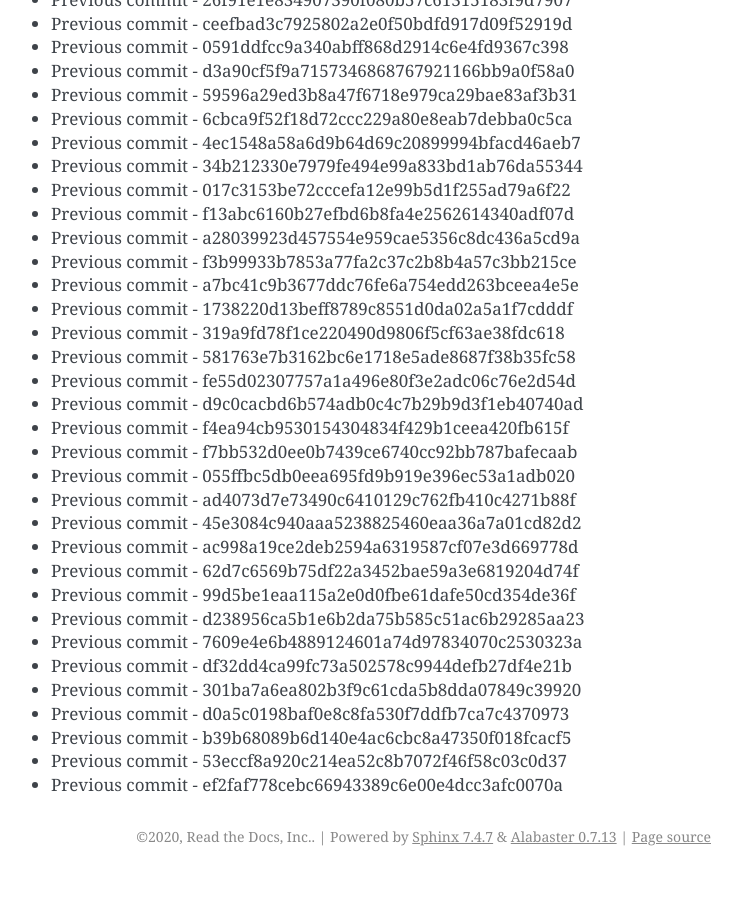
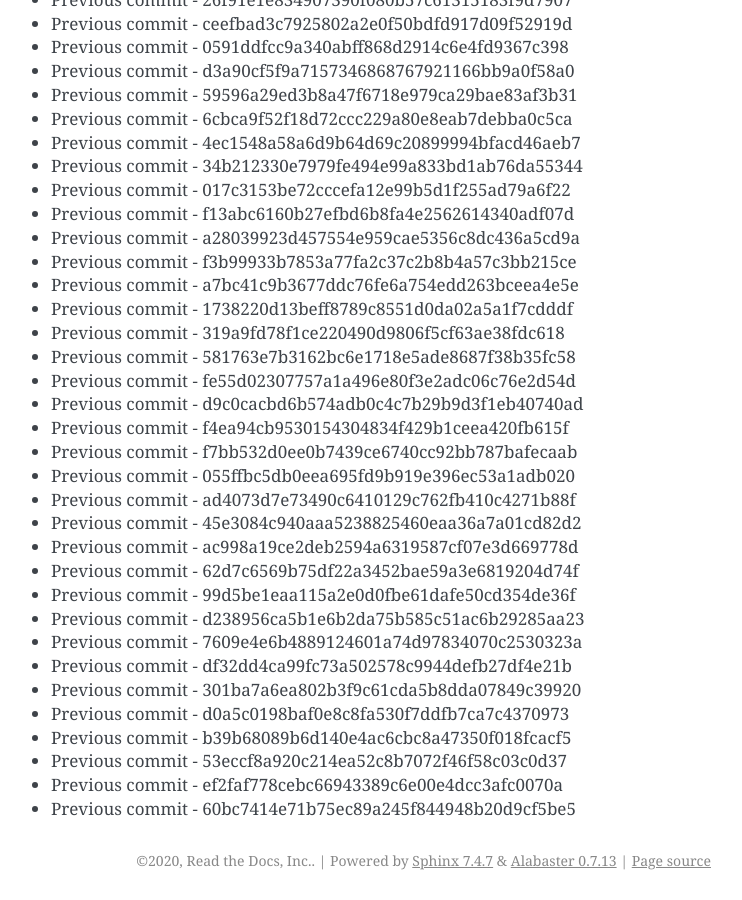
Before and after one commit to readthedocs/rtd-git-stresstest, a Sphinx documentation site: the page built from docs/updates.rst, in a window 1280 px wide and 900 px high, scrolled down 61076 px. Shown: the whole window, without its empty margins (399-1141 px from the left). Built offline with Sphinx 7.4.7, drawn with Linux system fonts in a browser that asks for light colours; before the commit the page ends 61952 px from its top, so only the background shows below that.

Commit message:
Generating commit from previous: 60bc7414e71b75ec89a245f844948b20d9cf5be5

```diff
--- a/docs/updates.rst
+++ b/docs/updates.rst
@@ -2598,3 +2598,4 @@ It can be tested for any performance characteristics.
 * Previous commit - b39b68089b6d140e4ac6cbc8a47350f018fcacf5
 * Previous commit - 53eccf8a920c214ea52c8b7072f46f58c03c0d37
 * Previous commit - ef2faf778cebc66943389c6e00e4dcc3afc0070a
+* Previous commit - 60bc7414e71b75ec89a245f844948b20d9cf5be5
```
